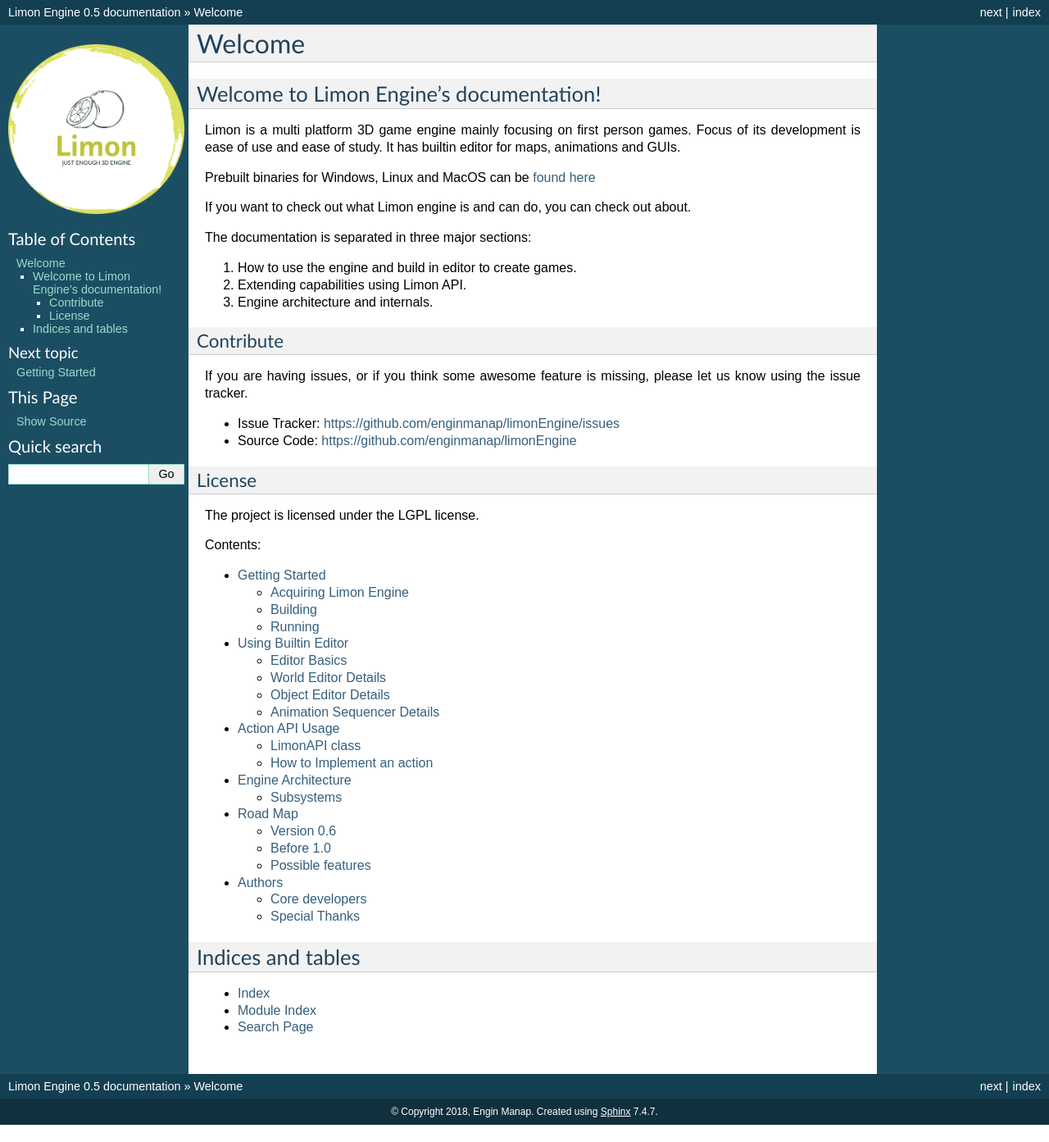
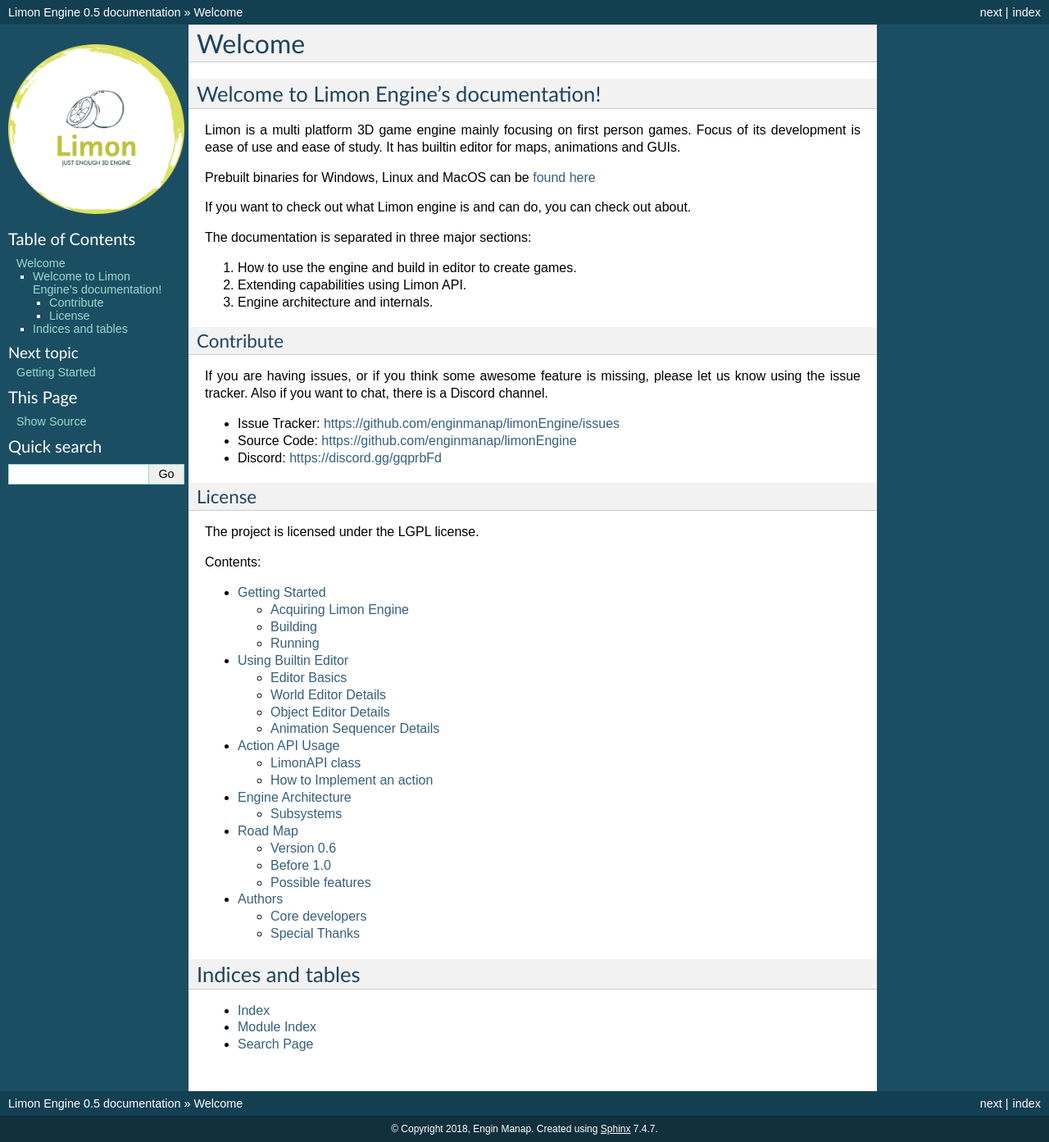
Before and after one commit to enginmanap/limonEngine-docs, a Sphinx documentation site: the page built from docs/index.rst, in a window 1280 px wide. Shown: the whole page at 82% size. Built offline with Sphinx 7.4.7, drawn with Linux system fonts in a browser that asks for light colours; pages that are not in the unit, such as notebooks, are missing from menus; before the commit the page ends 1372 px from its top, so only the background shows below that.

Commit message:
Add discord link to documentation

```diff
--- a/docs/index.rst
+++ b/docs/index.rst
@@ -21,9 +21,11 @@
 ----------
 
 If you are having issues, or if you think some awesome feature is missing, please let us know using the issue tracker.
+Also if you want to chat, there is a Discord channel.
 
 - Issue Tracker: https://github.com/enginmanap/limonEngine/issues
 - Source Code: https://github.com/enginmanap/limonEngine
+- Discord: https://discord.gg/gqprbFd
 
 License
 -------
```
